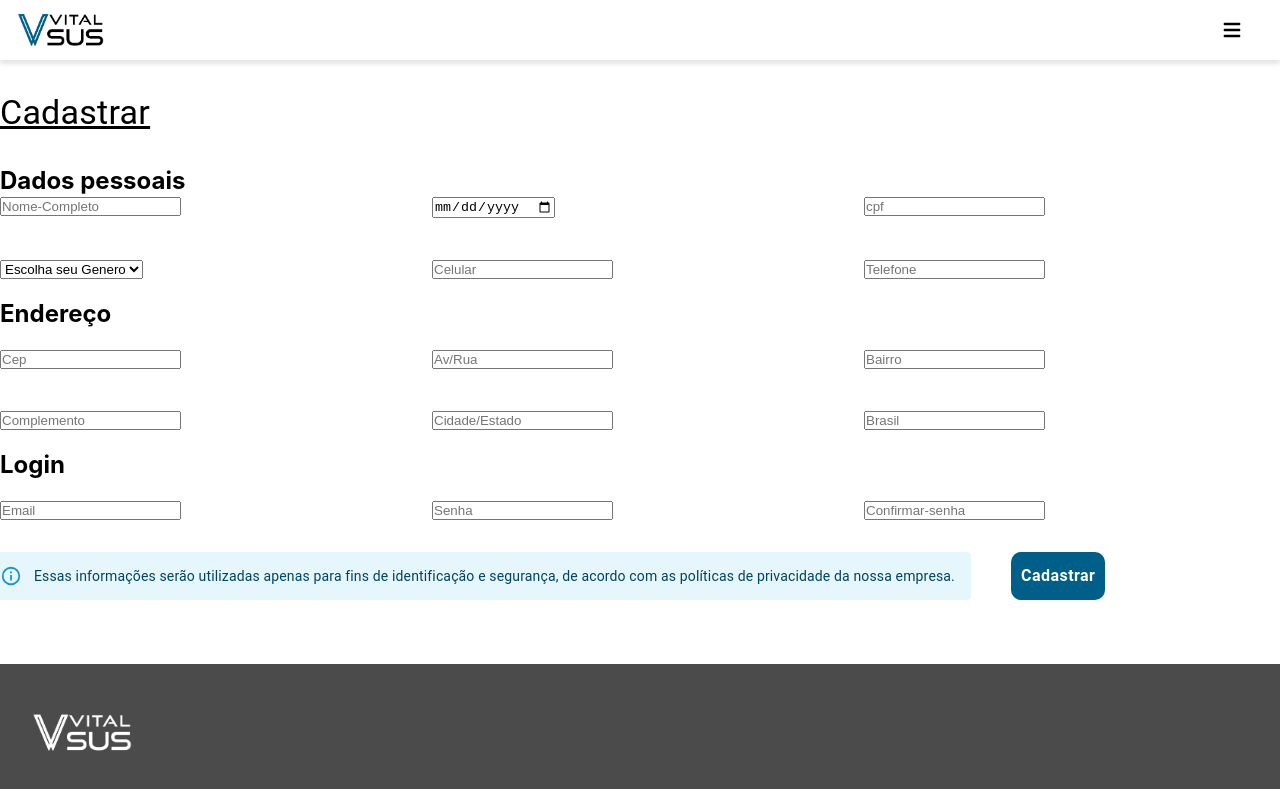
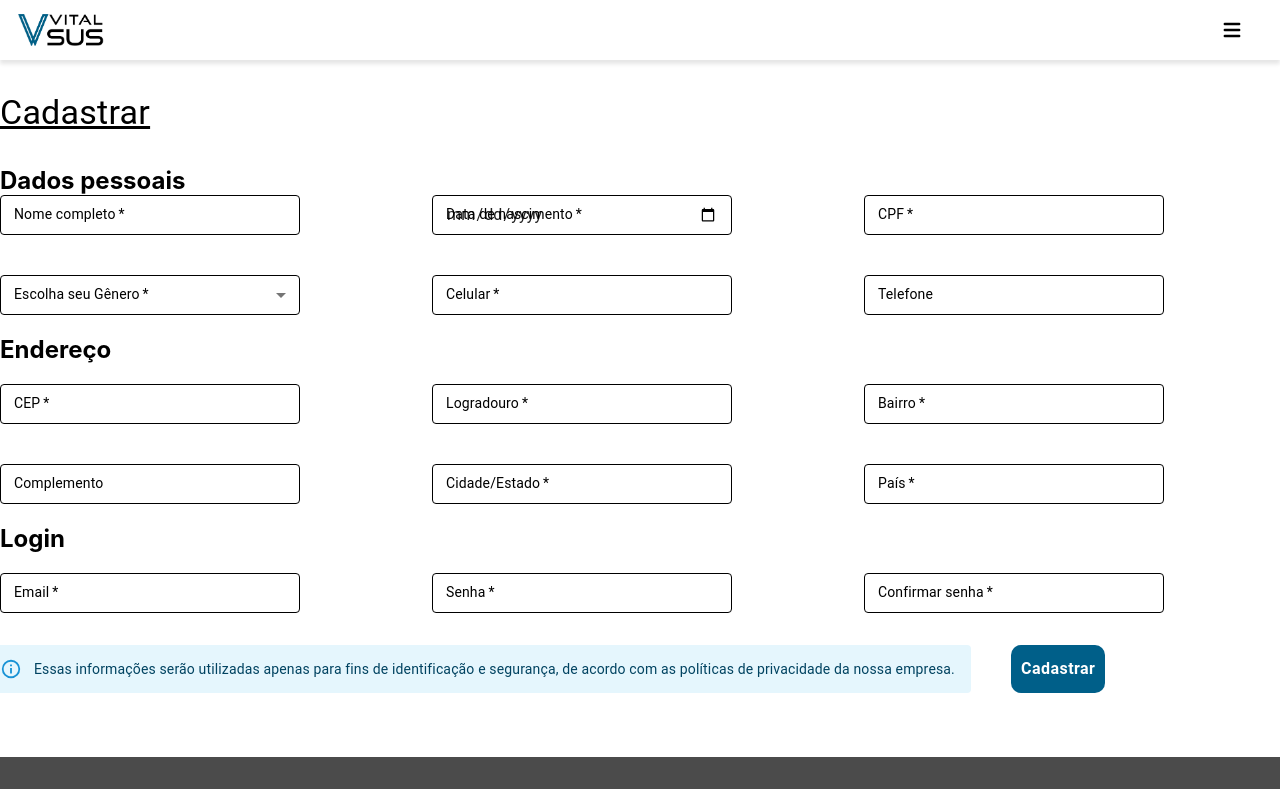
Before and after one commit to ICEI-PUC-Minas-PMV-ADS/pmv-ads-2023-1-e1-proj-web-t11-pmv-ads-2023-1-e1-proj-web-t11-t4-Vital-Sus, a React (Create React App) app: page /cadastro in a window 1280 px wide. Shown: the top 789 px of the page. Built offline with nearby package versions, Linux system fonts and the light colour scheme.

Commit message:
Substitui fextfield da page de cadastro

```diff
--- a/src/components/textField/textField.tsx
+++ b/src/components/textField/textField.tsx
@@ -1,4 +1,4 @@
-import React from 'react';
+import React, { ChangeEvent } from 'react';
 import { StyledTextField } from './styles';
 
 export interface TextFieldVTProps {
@@ -6,7 +6,13 @@ export interface TextFieldVTProps {
   fullWidth?: boolean;
   onClick?: () => void;
   required?: boolean;
+  select?: boolean;
   model?: 'primary' | 'secundary';
+  id?: string;
+  type?: string;
+  onChange?: (event: ChangeEvent<HTMLInputElement>) => void;
+  children?: React.ReactNode;
+  value?: unknown;
 }
 
 const TextFieldVT = ({
@@ -14,16 +20,39 @@ const TextFieldVT = ({
   model,
   fullWidth,
   required,
+  select,
+  id,
+  type,
+  children = null,
+  onClick,
+  onChange,
+  value,
 }: TextFieldVTProps) => {
+  let fieldValue = value;
+  if (children && React.isValidElement(children)) {
+    const childElement = children as React.ReactElement<any>;
+    if (childElement.props.value !== undefined) {
+      fieldValue = childElement.props.value;
+    }
+  }
+
   return (
     <StyledTextField
+      select={select}
+      type={type}
+      onClick={onClick}
+      id={id}
       label={label}
       variant="outlined"
       size="small"
       model={model}
       fullWidth={fullWidth}
       required={required}
-    ></StyledTextField>
+      onChange={onChange}
+      value={fieldValue}
+    >
+      {children}
+    </StyledTextField>
   );
 };
 
--- a/src/pages/cadastro/cadastro.tsx
+++ b/src/pages/cadastro/cadastro.tsx
@@ -1,11 +1,29 @@
 import ButtonVT from '../../components/button/button';
-import React, { useState } from 'react';
-import { Typography, Grid, Alert, Stack } from '@mui/material';
+import React, { useState, ChangeEvent } from 'react';
+import {
+  Typography,
+  Grid,
+  Alert,
+  Stack,
+  MenuItem,
+  TextField,
+} from '@mui/material';
 import TemplatePage from '../../template/template-page/templatePage';
 import { validarFormulario } from '../../utils/validacao-cadastro';
 import { Container, Form } from './styles';
+import TextFieldVT from '../../components/textField/textField';
 
 const Cadastro = () => {
+  const [selectedOption, setSelectedOption] = useState('');
+
+  const handleOptionChange = (event: ChangeEvent<HTMLInputElement>) => {
+    setSelectedOption(event.target.value);
+  };
+
+  const handleSubmit = () => {
+    validarFormulario(selectedOption);
+  };
+
   return (
     <TemplatePage labelButton="">
       <Container>
@@ -22,23 +40,31 @@ const Cadastro = () => {
 
           <Grid container spacing={2}>
             <Grid item xs={12} sm={6} md={4}>
-              <input
+              <TextFieldVT
                 type="text"
                 id="nome"
-                name="nome"
-                placeholder="Nome-Completo"
+                label="Nome completo"
+                model="primary"
+                required
               />
             </Grid>
             <Grid item xs={12} sm={6} md={4}>
-              <input
+              <TextFieldVT
                 type="date"
                 id="data-nascimento"
-                name="data-nascimento"
-                placeholder="Data de nascimento"
+                label="Data de nascimento"
+                model="primary"
+                required
               />
             </Grid>
             <Grid item xs={12} sm={6} md={4}>
-              <input type="text" id="cpf" name="cpf" placeholder="cpf" />
+              <TextFieldVT
+                type="number"
+                id="cpf"
+                label="CPF"
+                model="primary"
+                required
+              />
             </Grid>
           </Grid>
           <br></br>
@@ -46,28 +72,36 @@ const Cadastro = () => {
 
           <Grid container spacing={2}>
             <Grid item xs={12} sm={6} md={4}>
-              <select id="genero" onChange={() => {}}>
-                <option>Escolha seu Genero</option>
-                <option value={'M'}>Masculino</option>
-                <option value={'F'}>Feminino</option>
-                <option value={'O'}>Outro</option>
-              </select>
+              <TextFieldVT
+                id="genero"
+                onChange={handleOptionChange}
+                select
+                label="Escolha seu Gênero"
+                value={selectedOption}
+                model="primary"
+                required
+              >
+                <MenuItem value="M">Masculino</MenuItem>
+                <MenuItem value="F">Feminino</MenuItem>
+                <MenuItem value="O">Outro</MenuItem>
+              </TextFieldVT>
             </Grid>
             <Grid item xs={12} sm={6} md={4}>
-              <input
+              <TextFieldVT
                 type="tel"
                 id="celular"
-                name="celular"
-                placeholder="Celular"
+                label="Celular"
+                model="primary"
+                required
               />
             </Grid>
 
             <Grid item xs={12} sm={6} md={4}>
-              <input
+              <TextFieldVT
                 type="tel"
                 id="telefone"
-                name="telefone"
-                placeholder="Telefone"
+                label="Telefone"
+                model="primary"
               />
             </Grid>
           </Grid>
@@ -79,23 +113,31 @@ const Cadastro = () => {
 
           <Grid container spacing={2}>
             <Grid item xs={12} sm={6} md={4}>
-              <input type="text" id="cep" name="cep" placeholder="Cep" />
+              <TextFieldVT
+                type="text"
+                id="cep"
+                label="CEP"
+                model="primary"
+                required
+              />
             </Grid>
             <Grid item xs={12} sm={6} md={4}>
-              <input
+              <TextFieldVT
                 type="text"
                 id="logradouro"
-                name="logradouro"
-                placeholder="Av/Rua"
+                label="Logradouro"
+                model="primary"
+                required
               />
             </Grid>
 
             <Grid item xs={12} sm={6} md={4}>
-              <input
+              <TextFieldVT
                 type="text"
                 id="bairro"
-                name="bairro"
-                placeholder="Bairro"
+                label="Bairro"
+                model="primary"
+                required
               />
             </Grid>
           </Grid>
@@ -104,24 +146,31 @@ const Cadastro = () => {
 
           <Grid container spacing={2}>
             <Grid item xs={12} sm={6} md={4}>
-              <input
+              <TextFieldVT
                 type="text"
                 id="complemento"
-                name="complemento"
-                placeholder="Complemento"
+                label="Complemento"
+                model="primary"
               />
             </Grid>
             <Grid item xs={12} sm={6} md={4}>
-              <input
+              <TextFieldVT
                 type="text"
                 id="cidade"
-                name="cidade"
-                placeholder="Cidade/Estado"
+                label="Cidade/Estado"
+                model="primary"
+                required
               />
             </Grid>
 
             <Grid item xs={12} sm={6} md={4}>
-              <input type="text" id="pais" name="pais" placeholder="Brasil" />
+              <TextFieldVT
+                type="text"
+                id="pais"
+                label="País"
+                model="primary"
+                required
+              />
             </Grid>
           </Grid>
 
@@ -134,23 +183,31 @@ const Cadastro = () => {
 
           <Grid container spacing={2}>
             <Grid item xs={12} sm={6} md={4}>
-              <input type="email" id="email" name="email" placeholder="Email" />{' '}
+              <TextFieldVT
+                type="email"
+                id="email"
+                label="Email"
+                model="primary"
+                required
+              />{' '}
             </Grid>
             <Grid item xs={12} sm={6} md={4}>
-              <input
+              <TextFieldVT
                 type="password"
                 id="senha"
-                name="senha"
-                placeholder="Senha"
+                label="Senha"
+                model="primary"
+                required
               />
             </Grid>
 
             <Grid item xs={12} sm={6} md={4}>
-              <input
+              <TextFieldVT
                 type="password"
                 id="confirmar_senha"
-                name="confirmar_senha"
-                placeholder="Confirmar-senha"
+                label="Confirmar senha"
+                model="primary"
+                required
               />
             </Grid>
             <Stack direction={'row'} spacing={5} style={{ margin: '2rem 0' }}>
@@ -162,7 +219,7 @@ const Cadastro = () => {
               <ButtonVT
                 label={'Cadastrar'}
                 model={'primary'}
-                onClick={validarFormulario}
+                onClick={handleSubmit}
               ></ButtonVT>
             </Stack>
           </Grid>
--- a/src/utils/validacao-cadastro.ts
+++ b/src/utils/validacao-cadastro.ts
@@ -1,8 +1,8 @@
-export function validarFormulario() {
+export function validarFormulario(generoSelecionado: string) {
     const nome = (document.getElementById('nome') as HTMLInputElement).value.trim();
     const dataNascimento = (document.getElementById('data-nascimento') as HTMLInputElement).value.trim();
     const cpf = (document.getElementById('cpf') as HTMLInputElement).value.trim();
-    const genero = (document.getElementById('genero') as HTMLSelectElement).value.trim();
+    const genero = generoSelecionado.trim();
     const celular = (document.getElementById('celular') as HTMLInputElement).value.trim();
     const telefone = (document.getElementById('telefone') as HTMLInputElement).value.trim();
     const logradouro = (document.getElementById('logradouro') as HTMLInputElement).value.trim();
```
